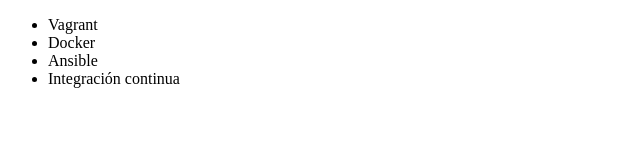
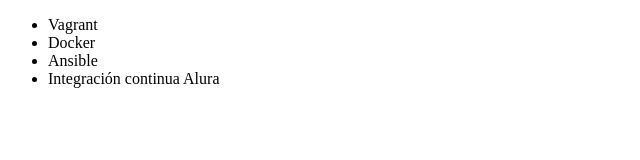
Before and after one commit to LeoYorch/AluraGit, a plain HTML site: page index.html in a window 1280 px wide. Shown: the full height of the page, 0-640 px from the left. Drawn offline with Linux system fonts and the light colour scheme.

Commit message:
Actualizacion de en la tag lista Itegracion continua

```diff
--- a/index.html
+++ b/index.html
@@ -1,4 +1,6 @@
      <!DOCTYPE html>
+
+     <!-- ejemplo de archivo en Git -->
      <html lang = "en">
      <head>
           <meta charset = "UTF-8">
@@ -9,7 +11,7 @@
               <li> Vagrant </li>
               <li> Docker </li>
               <li> Ansible </li>
-              <li> Integración continua </li>
+              <li> Integración continua Alura </li>
           </ul>
           </body>
      </html>
```
